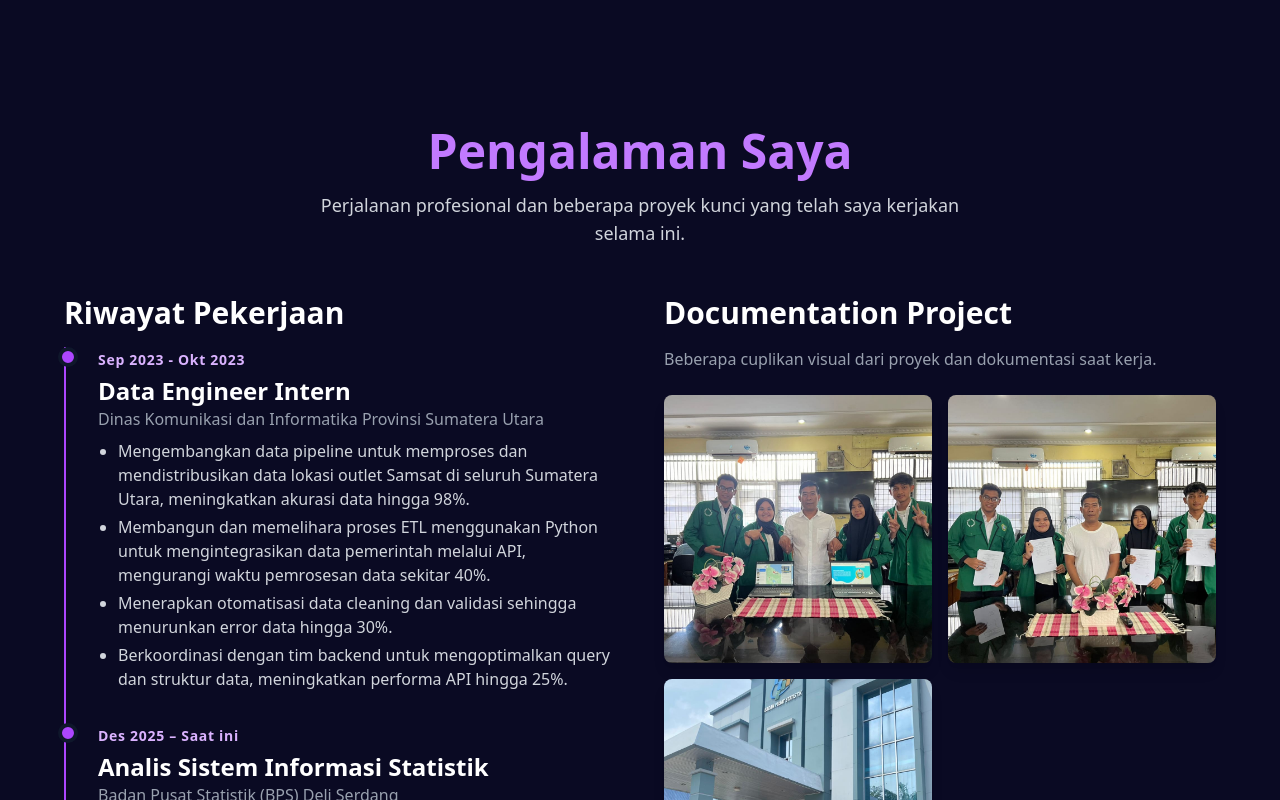
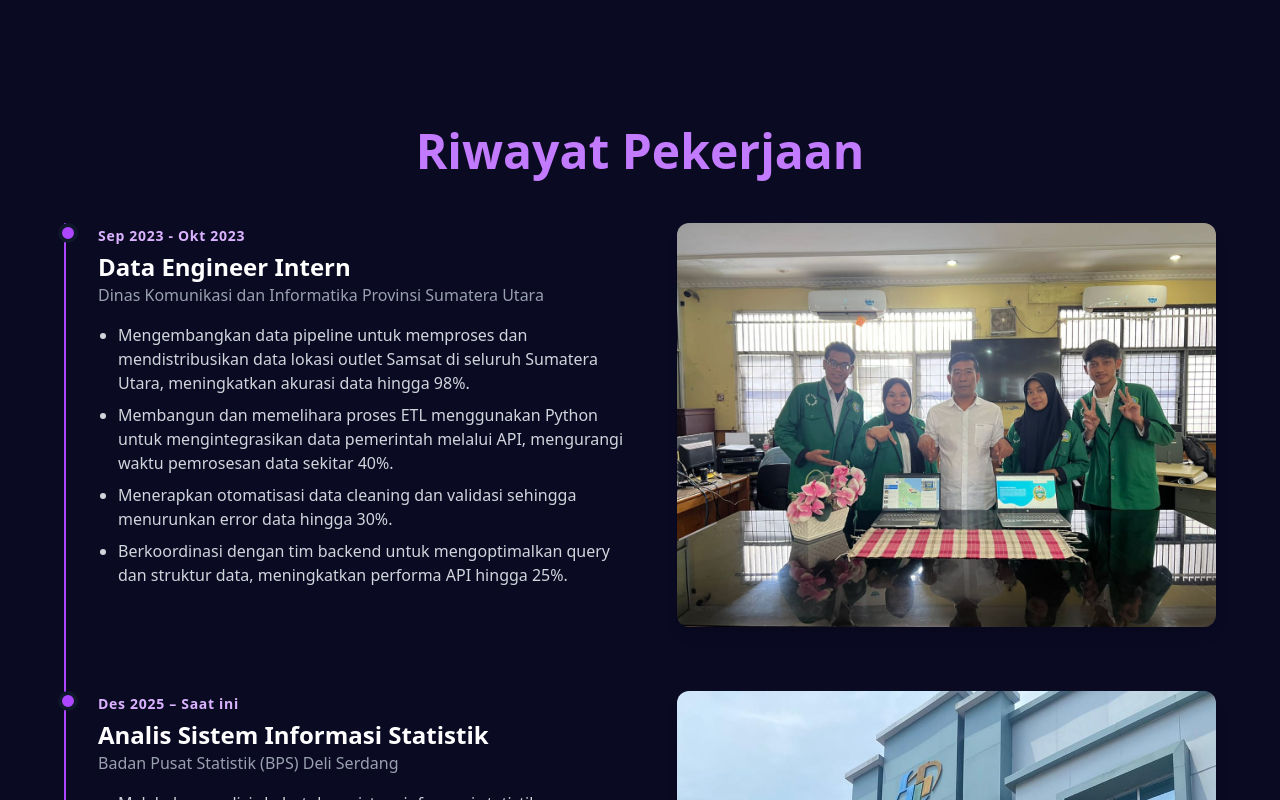
Before and after one commit to dikcoding/my-portofolio, a React (Vite) app: page / in a window 1280 px wide. Shown: the part 1880-2680 px from the top of the page. Built offline with nearby package versions, Linux system fonts and the light colour scheme.

Commit message:
fix: update position

```diff
--- a/src/components/WorkExperience.jsx
+++ b/src/components/WorkExperience.jsx
@@ -5,6 +5,7 @@ const experiences = [
     role: "Data Engineer Intern",
     company: "Dinas Komunikasi dan Informatika Provinsi Sumatera Utara",
     date: "Sep 2023 - Okt 2023",
+    image: "/dokumentasi_magang_1.jpg",
     desc: [
       "Mengembangkan data pipeline untuk memproses dan mendistribusikan data lokasi outlet Samsat di seluruh Sumatera Utara, meningkatkan akurasi data hingga 98%.",
       "Membangun dan memelihara proses ETL menggunakan Python untuk mengintegrasikan data pemerintah melalui API, mengurangi waktu pemrosesan data sekitar 40%.",
@@ -16,83 +17,68 @@ const experiences = [
     role: "Analis Sistem Informasi Statistik",
     company: "Badan Pusat Statistik (BPS) Deli Serdang",
     date: "Des 2025 – Saat ini",
+    image: "/BPS-Dokumentasi.jpeg",
     desc: [
       "Melakukan analisis kebutuhan sistem informasi statistik yang mencakup alur pengolahan data, penyimpanan, dan lapisan penyajian.",
       "Menyusun dokumentasi kebutuhan teknis, termasuk perancangan struktur basis data, flowchart proses, serta spesifikasi antarmuka pengguna.",
       "Melakukan pemeriksaan kualitas sistem, validasi integrasi API, serta pengujian ketepatan data antar-sumber untuk memastikan hasil yang andal.",
       "Mendukung pemeliharaan sistem berbasis web dan dashboard statistik, termasuk automasi pengolahan data dan optimasi tata letak publikasi digital.",
-      "Berkoordinasi dengan unit fungsional statistik untuk memastikan sistem yang dikembangkan sesuai kebutuhan data tematik dan standar BPS.",
+      "Berkoordinasi dengan unit fungsional statistik untuk memastikan sistem sesuai kebutuhan data tematik dan standar BPS.",
     ],
   },
-];
-
-const projectImages = [
-  "/dokumentasi_magang_1.jpg",
-  "dokumentasi_magang_2.jpg",
-  "/BPS-Dokumentasi.jpeg",
 ];
 
 const Experience = () => {
   return (
     <section id="experience" className="bg-[#0a0a23] text-white py-20 px-4">
       <div className="container mx-auto max-w-6xl">
-        <h2 className="text-4xl md:text-5xl font-bold text-purple-400 text-center mb-4">
-          Pengalaman Saya
+        {/* Title */}
+        <h2 className="text-4xl md:text-5xl font-bold text-purple-400 text-center mb-12">
+          Riwayat Pekerjaan
         </h2>
-        <p className="text-lg text-gray-300 text-center mb-12 max-w-2xl mx-auto">
-          Perjalanan profesional dan beberapa proyek kunci yang telah saya
-          kerjakan selama ini.
-        </p>
 
-        <div className="grid grid-cols-1 lg:grid-cols-2 gap-12 items-start">
-          <div className="flex flex-col space-y-8">
-            <h3 className="text-3xl font-semibold text-white mb-4">
-              Riwayat Pekerjaan
-            </h3>
-            <div className="relative border-l-2 border-purple-500 pl-8">
-              {experiences.map((exp, index) => (
-                <div key={index} className="mb-8 relative">
-                  <div className="absolute -left-10 w-5 h-5 bg-purple-500 rounded-full border-4 border-slate-900"></div>
+        {/* Timeline Wrapper */}
+        <div className="relative border-l-2 border-purple-500 pl-8">
+          {experiences.map((exp, index) => (
+            <div key={index} className="mb-16 relative">
+              {/* Dot Timeline */}
+              <div className="absolute -left-10 w-5 h-5 bg-purple-500 rounded-full border-4 border-slate-900"></div>
 
+              {/* Grid per Experience */}
+              <div className="grid grid-cols-1 lg:grid-cols-2 gap-10 items-start">
+                {/* LEFT SIDE - TEXT */}
+                <div>
                   <span className="text-sm font-semibold text-purple-300 tracking-wider">
                     {exp.date}
                   </span>
-                  <h4 className="text-2xl font-bold text-white mt-1">
+
+                  <h3 className="text-2xl font-bold text-white mt-1">
                     {exp.role}
-                  </h4>
-                  <p className="text-md text-gray-400 mb-2">{exp.company}</p>
-                  <ul className="list-disc list-outside ml-5 space-y-1 text-gray-300">
+                  </h3>
+
+                  <p className="text-md text-gray-400 mb-4">{exp.company}</p>
+
+                  <ul className="list-disc list-outside ml-5 space-y-2 text-gray-300">
                     {exp.desc.map((point, i) => (
                       <li key={i}>{point}</li>
                     ))}
                   </ul>
                 </div>
-              ))}
-            </div>
-          </div>
 
-          <div className="flex flex-col">
-            <h3 className="text-3xl font-semibold text-white mb-4">
-              Documentation Project
-            </h3>
-            <p className="text-gray-400 mb-6">
-              Beberapa cuplikan visual dari proyek dan dokumentasi saat kerja.
-            </p>
-
-            <div className="grid grid-cols-2 gap-4">
-              {projectImages.map((src, index) => (
-                <div key={index} className="aspect-square">
+                {/* RIGHT SIDE - IMAGE */}
+                <div>
                   <img
-                    src={src}
-                    alt={`Proyek ${index + 1}`}
-                    className="w-full h-full object-cover rounded-lg shadow-lg hover:scale-105 hover:shadow-purple-400/30 transition-all duration-300"
+                    src={exp.image}
+                    alt={exp.role}
+                    className="w-full rounded-xl shadow-lg hover:scale-105 hover:shadow-purple-400/30 transition-all duration-300"
                   />
                 </div>
-              ))}
+              </div>
             </div>
-          </div>
+          ))}
         </div>
 
+        {/* Quote */}
         <div className="mt-20 text-center">
           <blockquote className="text-xl italic text-gray-400 max-w-3xl mx-auto border-l-4 border-purple-500 pl-6">
             "Pengalaman adalah guru terbaik, terutama ketika dikombinasikan
```
